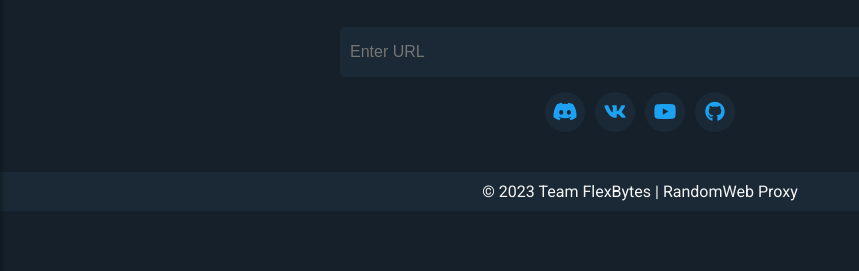
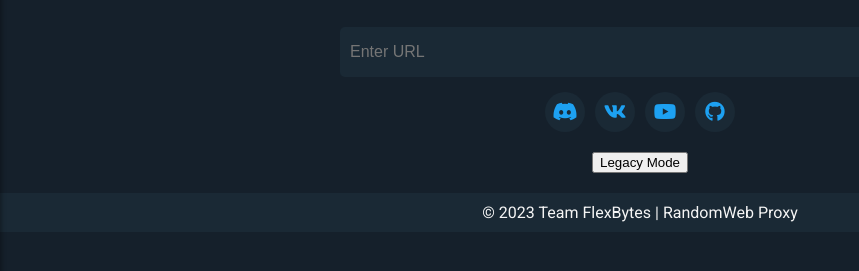
Before and after one commit to team-nolimit/RandomWebProxy-NEW, a website: page public/index.html in a window 1280 px wide. Shown: the part 285-556 px from the top of the page, without its empty margins (0-859 px from the left). Drawn offline with Linux system fonts and the light colour scheme.

Commit message:
Update index.html

```diff
--- a/public/index.html
+++ b/public/index.html
@@ -24,6 +24,7 @@
         <a href="https://youtube.com" class="side-nav-button"><i class="fab fa-youtube"></i></a>
         <a href="https://github.com" class="side-nav-button"><i class="fab fa-github"></i></a>
       </div>
+      <button class="legacy-button" onclick="redirectToLegacy()">Legacy Mode</button>
     </div>
     <div class="side-box" id="sideNav">
       <button class="close-btn" onclick="closeSideNav()">&times;</button>
@@ -63,5 +64,11 @@
   </footer>
   <script src="/scripts/script.js"></script>
   <script src="/scripts/side_nav.js"></script>
+  <script>
+    // Function to redirect to the "legacy" folder
+    function redirectToLegacy() {
+      window.location.href = "/legacy";
+    }
+  </script>
 </body>
 </html>
```
